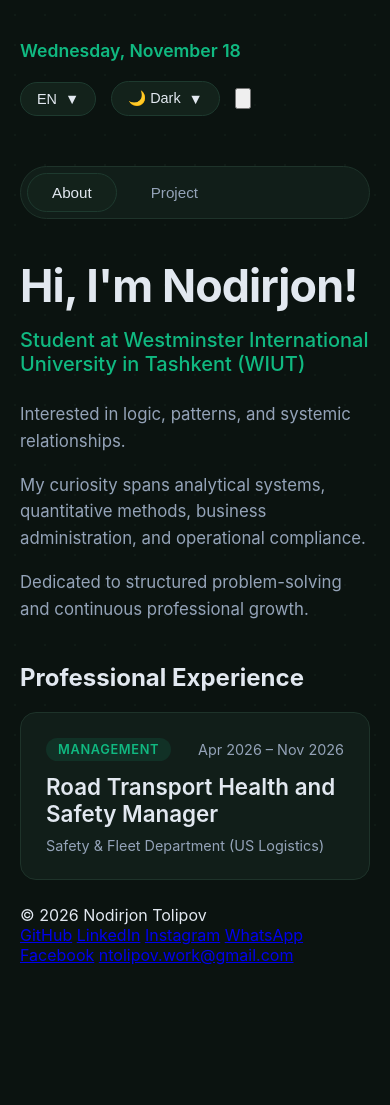
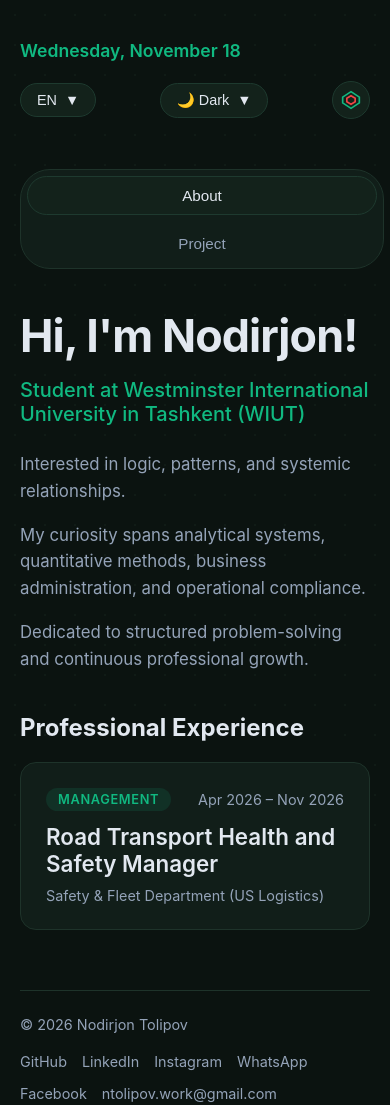
Before and after one commit to Rowan-Brook/safehaven-nco, a plain HTML site: page index.html in a window 390 px wide. Before the commit the page ends 1005 px from the top, so only its background shows below. Drawn offline with Linux system fonts and the light colour scheme; a script that the page names is missing.

Commit message:
Refactor footer styles and remove unused classes

```diff
--- a/css/links.css
+++ b/css/links.css
@@ -1,24 +1,75 @@
-.portfolio-footer { border-top: 1px solid var(--card-border); padding-top: 20px; margin-top: 40px; display: flex; justify-content: space-between; align-items: center; flex-wrap: wrap; gap: 10px; color: var(--text-muted); font-size: 0.85rem; }
-.portfolio-footer-links { display: flex; gap: 14px; flex-wrap: wrap; }
-.portfolio-footer-links a { color: var(--accent-green); text-decoration: none; font-weight: 500; }
-.portfolio-footer-links a:hover { text-decoration: underline; }
-
-/* Плавающая кнопка переключения хаоса */
-.glitch-toggle-bar {
-    position: fixed; bottom: 16px; left: 50%; transform: translateX(-50%); z-index: 1000;
-    background: var(--card-bg); backdrop-filter: blur(12px); border: 1px solid var(--accent-green);
-    padding: 6px 14px; border-radius: 999px; display: flex; align-items: center; gap: 6px;
-    cursor: pointer; box-shadow: 0 4px 15px var(--accent-glow); font-size: 0.8rem; color: var(--text-primary);
+footer {
+    margin-top: 60px;
+    padding-top: 25px;
+    border-top: 1px solid var(--card-border);
+    display: flex;
+    justify-content: space-between;
+    align-items: center;
+    flex-wrap: wrap;
+    gap: 20px;
+    color: var(--text-muted);
+    font-size: 0.9rem;
 }
 
-/* Глитч-эффект (смена шрифта на засечки + неон) */
-.element-glitch {
-    position: relative;
-    font-family: 'Times New Roman', serif !important;
-    text-shadow: 2px 0 #059669, -2px 0 #34d399 !important;
-    animation: partialGlitchAnim 0.15s infinite alternate !important;
+.footer-links {
+    display: flex;
+    gap: 15px;
+    flex-wrap: wrap;
 }
-@keyframes partialGlitchAnim {
-    0% { transform: translate(0, 0) skewX(0deg); opacity: 0.9; }
-    100% { transform: translate(2px, -1px) skewX(2deg); opacity: 1; }
+
+.footer-links a {
+    color: var(--text-muted);
+    text-decoration: none;
+    transition: color 0.2s;
 }
+
+.footer-links a:hover {
+    color: var(--accent-green);
+}
+
+.chaos-btn {
+    background: var(--pill-bg);
+    border: 1px solid var(--pill-border);
+    width: 38px;
+    height: 38px;
+    border-radius: 50%;
+    cursor: pointer;
+    display: flex;
+    align-items: center;
+    justify-content: center;
+    transition: transform 0.2s, border-color 0.2s;
+    padding: 0;
+}
+
+.chaos-btn:hover {
+    border-color: var(--accent-green);
+    transform: scale(1.05);
+}
+
+.chaos-icon {
+    width: 20px;
+    height: 20px;
+}
+
+@media (max-width: 600px) {
+    header {
+        flex-direction: column;
+        align-items: flex-start;
+    }
+    .controls-wrapper {
+        width: 100%;
+        justify-content: space-between;
+    }
+    .nav-switch {
+        flex-direction: column;
+        width: 100%;
+    }
+    .nav-btn {
+        width: 100%;
+        text-align: center;
+    }
+    footer {
+        flex-direction: column;
+        align-items: flex-start;
+    }
+}
```
